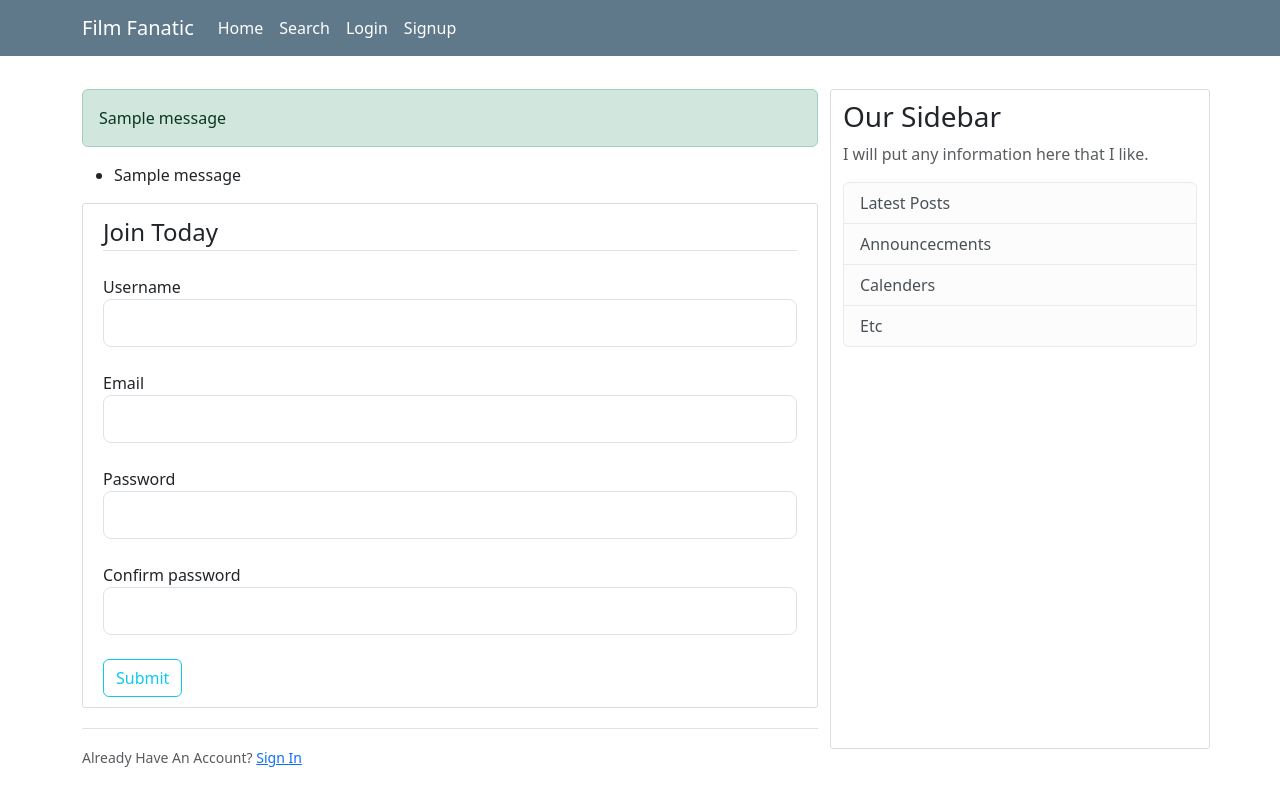
After one commit to T-KibCode/MilestoneProject-3, a Flask app: template flickfanatic/templates/register.html in a window 1280 px wide. The commit adds this page. Run offline with Flask 3, Linux system fonts and the light colour scheme; the template is opened without the code that fills it: most values are stand-ins (such as "Sample title", 1, 10 or a date in 2020); one stand-in notice (Sample message) is shown; form fields are guessed from the names that the template uses.

Commit message:
<fix> Fixing the login and register pages (#2)
Signed-off-by: T-KibCode <tkibirige94@gmail.com>

```diff
--- a/flickfanatic/templates/login.html
+++ b/flickfanatic/templates/login.html
@@ -46,7 +46,7 @@
     </div>
     <div class="border-top pt-3">
         <small class="text-muted">
-            Need An Account? <a class="ml-2" href="{{ url_for('signup') }}">Sign Up Now</a>
+            Need An Account? <a class="ml-2" href="{{ url_for('register') }}">Sign Up Now</a>
         </small>
     </div>
 {% endblock content %}
--- /dev/null
+++ b/flickfanatic/templates/register.html
@@ -0,0 +1,85 @@
+{% extends "base.html" %}
+{% block title %}Register{% endblock %}
+{% block content %}
+    {% with messages = get_flashed_messages() %}
+        {% if messages %}
+            <ul class="flashes">
+                {% for message in messages %}
+                    <li>{{ message }}</li>
+                {% endfor %}
+            </ul>
+        {% endif %}
+    {% endwith %}
+    <div class="content-section">
+        <form method="POST" action="">
+            {{ form.hidden_tag() }}
+            <fieldset class="form-group">
+                <legend class="border-bottom mb-4">Join Today</legend>
+                <div class="form-group">
+                    {{ form.username.label(class="form-control-label") }}
+                    {% if form.username.errors %}
+                        {{ form.username(class="form-control form-control-lg is-invalid") }}
+                        <div class="invalid-feedback">
+                            {% for error in form.username.errors %}
+                                <span>{{ error }}</span>
+                            {% endfor %}
+                        </div>
+                    {% else %}
+                        {{ form.username(class="form-control form-control-lg") }}
+                    {% endif %}
+                </div>
+                <br>
+                <div class="form-group">
+                    {{ form.email.label(class="form-control-label") }}
+                    {% if form.email.errors %}
+                        {{ form.email(class="form-control form-control-lg is-invalid") }}
+                        <div class="invalid-feedback">
+                            {% for error in form.email.errors %}
+                                <span>{{ error }}</span>
+                            {% endfor %}
+                        </div>
+                    {% else %}
+                        {{ form.email(class="form-control form-control-lg") }}
+                    {% endif %}
+                </div>
+                <br>
+                <div class="form-group">
+                    {{ form.password.label(class="form-control-label") }}
+                    {% if form.password.errors %}
+                        {{ form.password(class="form-control form-control-lg is-invalid") }}
+                        <div class="invalid-feedback">
+                            {% for error in form.password.errors %}
+                                <span>{{ error }}</span>
+                            {% endfor %}
+                        </div>
+                    {% else %}
+                        {{ form.password(class="form-control form-control-lg") }}
+                    {% endif %}
+                </div>
+                <br>
+                <div class="form-group">
+                    {{ form.confirm_password.label(class="form-control-label") }}
+                    {% if form.confirm_password.errors %}
+                        {{ form.confirm_password(class="form-control form-control-lg invalid-feedback") }}
+                        <div class="invalid-feedback">
+                            {% for error in form.confirm_password.errors %}
+                                <span>{{ error }}</span>
+                            {% endfor %}
+                        </div>
+                    {% else %}
+                        {{ form.confirm_password(class="form-control form-control-lg") }}
+                    {% endif %}
+                </div>
+            </fieldset>
+            <br>
+            <div class="form-group">
+                {{ form.submit(class="btn btn-outline-info") }}
+            </div>
+        </form>
+    </div>
+    <div class="border-top pt-3">
+        <small class="text-muted">
+            Already Have An Account? <a class="ml-2" href="{{ url_for('login') }}">Sign In</a>
+        </small>
+    </div>
+{% endblock %}
```
